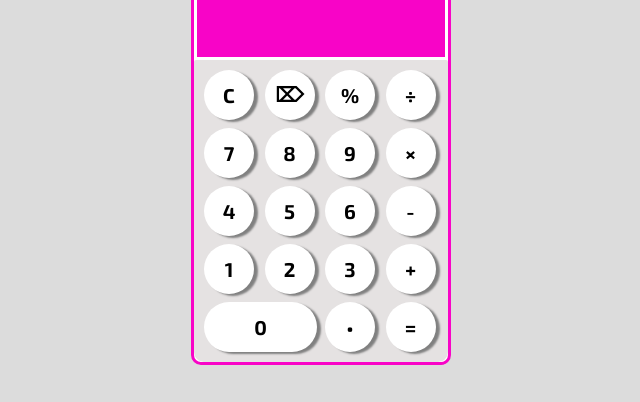
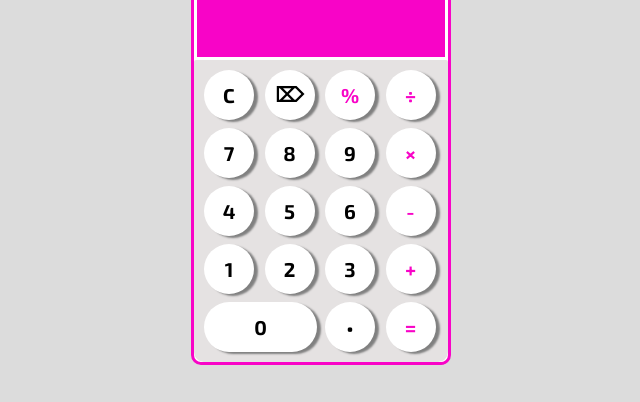
Before and after one commit to ataullah1/calculator-by-js, a plain HTML site: page index.html in a window 1280 px wide. Shown: the part 313-715 px from the top of the page, 319-959 px from the left. Drawn offline with Linux system fonts and the light colour scheme.

Commit message:
project done

```diff
--- a/index.html
+++ b/index.html
@@ -16,23 +16,23 @@
         <div class="numberBox">
           <button onclick="keyFuncClear()">C</button>
           <button onclick="keyFuncDelete()">⌦</button>
-          <button onclick="keyFunc('%')">%</button>
-          <button onclick="keyFunc('/')">÷</button>
+          <button class="tometo" onclick="keyFunc('%')">%</button>
+          <button class="tometo" onclick="keyFunc('/')">÷</button>
           <button onclick="keyFunc('7')">7</button>
           <button onclick="keyFunc('8')">8</button>
           <button onclick="keyFunc('9')">9</button>
-          <button onclick="keyFunc('*')">×</button>
+          <button class="tometo" onclick="keyFunc('*')">×</button>
           <button onclick="keyFunc('4')">4</button>
           <button onclick="keyFunc('5')">5</button>
           <button onclick="keyFunc('6')">6</button>
-          <button onclick="keyFunc('-')">-</button>
+          <button class="tometo" onclick="keyFunc('-')">-</button>
           <button onclick="keyFunc('1')">1</button>
           <button onclick="keyFunc('2')">2</button>
           <button onclick="keyFunc('3')">3</button>
-          <button onclick="keyFunc('+')">+</button>
+          <button class="tometo" onclick="keyFunc('+')">+</button>
           <button id="inp0" onclick="keyFunc('0')">0</button>
           <button onclick="keyFunc('.')">•</button>
-          <button onclick="keyFuncCalculet()">=</button>
+          <button class="tometo inpEqual" onclick="keyFuncCalculet()">=</button>
         </div>
       </div>
     </div>
--- a/style/style.css
+++ b/style/style.css
@@ -91,21 +91,16 @@ body {
   border-radius: 50px;
   box-shadow: 4px 2px 2px gray;
 }
-#inpPersent,
-#inpDivide,
-#inpMultiply,
-#inpNeg,
-#inpPsitive,
-#inpEqual {
-  color: tomato;
+.numberBox .tometo {
+  color: rgb(248, 4, 199);
 }
 .numberBox button:active {
   background: rgb(176, 187, 231);
   color: white;
 }
-.numberBox #inpC:focus,
-.numberBox #inpEqual:focus {
-  box-shadow: inset 0px 0px 0px 2px tomato;
+
+.numberBox .inpEqual:focus {
+  box-shadow: inset 0px 0px 0px 2px rgb(248, 4, 199);
   background-color: rgb(176, 187, 231);
   color: white;
 }
```
